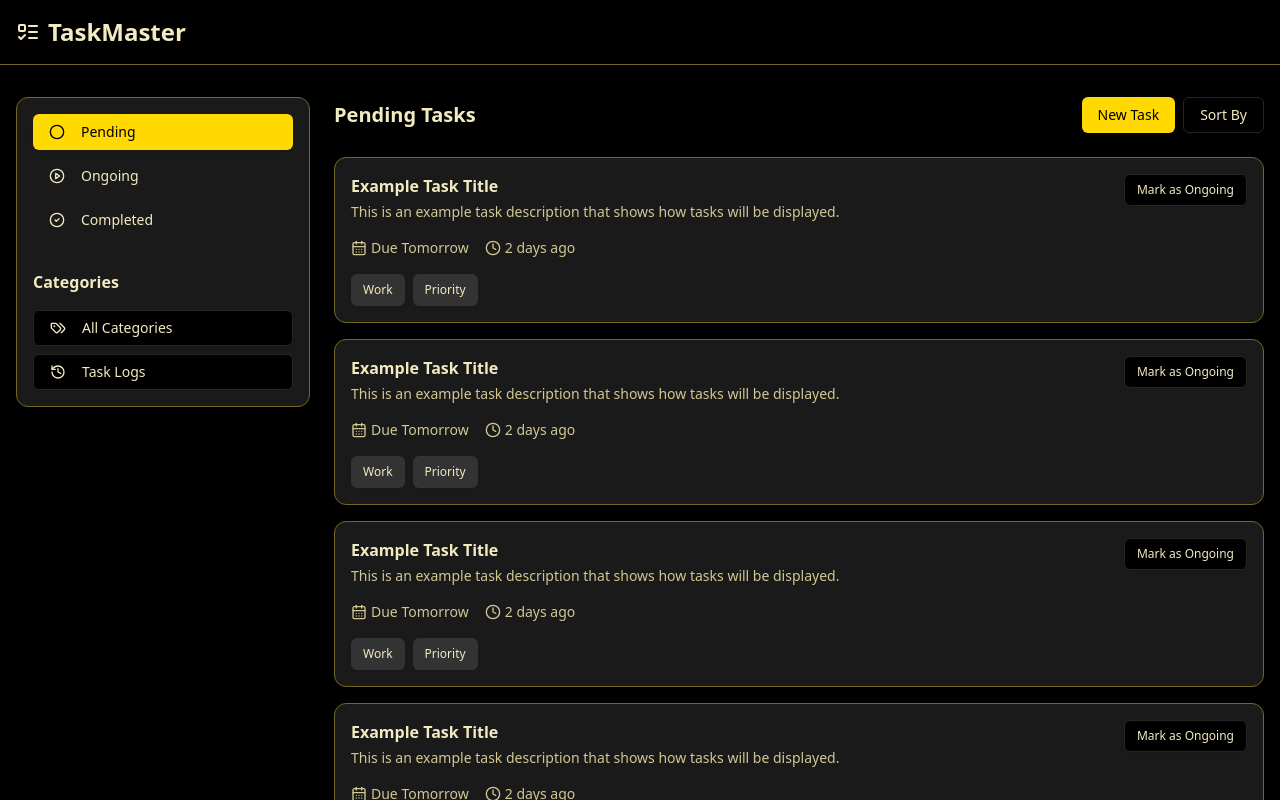
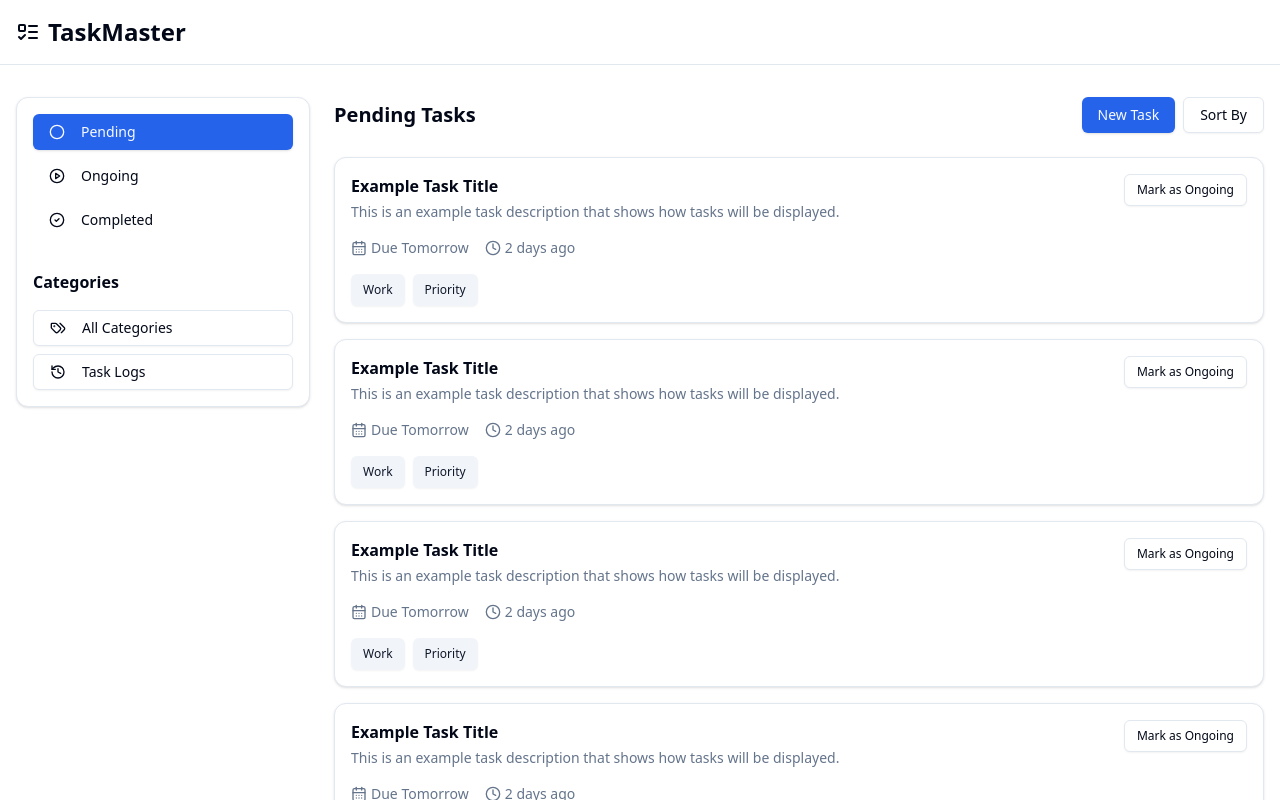
Before and after one commit to SVGamage/personal-task-manager-vihanga, a Next.js app: page / in a window 1280 px wide. Shown: the top 800 px of the page. Built offline with nearby package versions, Linux system fonts and the light colour scheme.

Commit message:
feat:new color theme

```diff
--- a/src/app/globals.css
+++ b/src/app/globals.css
@@ -2,66 +2,69 @@
 @tailwind components;
 @tailwind utilities;
 
-@layer utilities {
-  .text-balance {
-    text-wrap: balance;
+:root {
+  --foreground-rgb: 0, 0, 0;
+  --background-start-rgb: 214, 219, 220;
+  --background-end-rgb: 255, 255, 255;
+}
+
+@media (prefers-color-scheme: dark) {
+  :root {
+    --foreground-rgb: 255, 255, 255;
+    --background-start-rgb: 0, 0, 0;
+    --background-end-rgb: 0, 0, 0;
   }
 }
 
 @layer base {
   :root {
-    --background: 0 0% 0%; /* Black */
-    --foreground: 51 65% 85%; /* Light gold/off-white for text */
-    --card: 0 0% 10%; /* Very dark gray */
-    --card-foreground: 51 65% 85%;
-    --popover: 0 0% 5%; /* Nearly black */
-    --popover-foreground: 51 65% 85%;
-    --primary: 51 100% 50%; /* Vibrant gold */
-    --primary-foreground: 0 0% 0%;
-    --secondary: 0 0% 20%; /* Dark gray */
-    --secondary-foreground: 51 65% 85%;
-    --muted: 0 0% 15%; /* Darker gray */
-    --muted-foreground: 51 40% 70%;
-    --accent: 51 80% 60%; /* Slightly lighter gold */
-    --accent-foreground: 0 0% 0%;
-    --destructive: 0 60% 50%; /* Red for destructive actions */
-    --destructive-foreground: 0 0% 95%;
-    --border: 51 50% 30%; /* Dark gold for borders */
-    --input: 0 0% 15%;
-    --ring: 51 100% 50%; /* Gold for focus rings */
-    --chart-1: 51 100% 50%; /* Gold variations for charts */
-    --chart-2: 51 80% 60%;
-    --chart-3: 51 60% 70%;
-    --chart-4: 51 90% 55%;
-    --chart-5: 51 70% 65%;
+    --background: 0 0% 100%;
+    --foreground: 222.2 84% 4.9%;
+    --card: 0 0% 100%;
+    --card-foreground: 222.2 84% 4.9%;
+    --popover: 0 0% 100%;
+    --popover-foreground: 222.2 84% 4.9%;
+    --primary: 221.2 83.2% 53.3%;
+    --primary-foreground: 210 40% 98%;
+    --secondary: 210 40% 96.1%;
+    --secondary-foreground: 222.2 47.4% 11.2%;
+    --muted: 210 40% 96.1%;
+    --muted-foreground: 215.4 16.3% 46.9%;
+    --accent: 210 40% 96.1%;
+    --accent-foreground: 222.2 47.4% 11.2%;
+    --destructive: 0 84.2% 60.2%;
+    --destructive-foreground: 210 40% 98%;
+    --border: 214.3 31.8% 91.4%;
+    --input: 214.3 31.8% 91.4%;
+    --ring: 221.2 83.2% 53.3%;
     --radius: 0.5rem;
   }
+
   .dark {
-    /* For this theme, dark mode can be similar as it's already dark-based */
-    --background: 0 0% 0%;
-    --foreground: 51 65% 90%;
-    --card: 0 0% 8%;
-    --card-foreground: 51 65% 90%;
-    --popover: 0 0% 4%;
-    --popover-foreground: 51 65% 90%;
-    --primary: 51 100% 55%; /* Slightly brighter gold */
-    --primary-foreground: 0 0% 0%;
-    --secondary: 0 0% 25%;
-    --secondary-foreground: 51 65% 90%;
-    --muted: 0 0% 20%;
-    --muted-foreground: 51 40% 75%;
-    --accent: 51 80% 65%;
-    --accent-foreground: 0 0% 0%;
-    --destructive: 0 60% 45%;
-    --destructive-foreground: 0 0% 95%;
-    --border: 51 50% 35%;
-    --input: 0 0% 20%;
-    --ring: 51 100% 55%;
-    --chart-1: 51 100% 55%;
-    --chart-2: 51 80% 65%;
-    --chart-3: 51 60% 75%;
-    --chart-4: 51 90% 60%;
-    --chart-5: 51 70% 70%;
+    --background: 222 47% 11%;
+    --foreground: 210 40% 98%;
+    --card: 222 47% 11%;
+    --card-foreground: 210 40% 98%;
+    --popover: 222 47% 11%;
+    --popover-foreground: 210 40% 98%;
+    --primary: 217 91% 60%;
+    --primary-foreground: 222.2 47.4% 11.2%;
+    --secondary: 217 32% 17%;
+    --secondary-foreground: 210 40% 98%;
+    --muted: 217 32% 17%;
+    --muted-foreground: 215 20% 65%;
+    --accent: 217 32% 17%;
+    --accent-foreground: 210 40% 98%;
+    --destructive: 0 62.8% 30.6%;
+    --destructive-foreground: 210 40% 98%;
+    --border: 217 32% 17%;
+    --input: 217 32% 17%;
+    --ring: 224.3 76.3% 48%;
+    --chart-1: 217 91% 60%;
+    --chart-2: 199 89% 48%;
+    --chart-3: 186 100% 29%;
+    --chart-4: 174 77% 31%;
+    --chart-5: 162 47% 50%;
   }
 }
 
```
